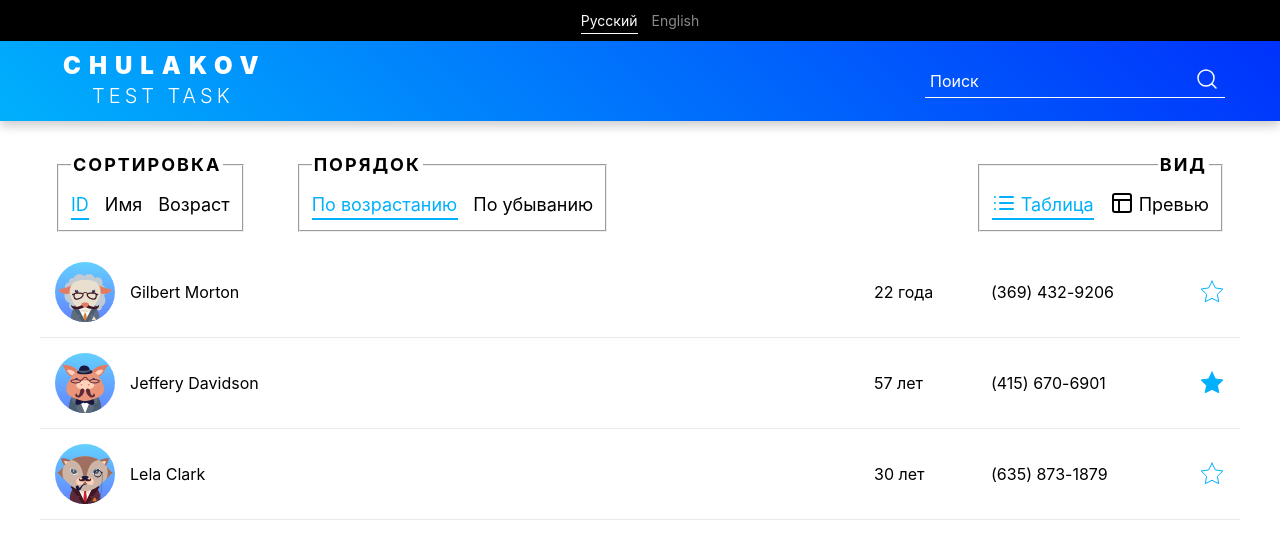
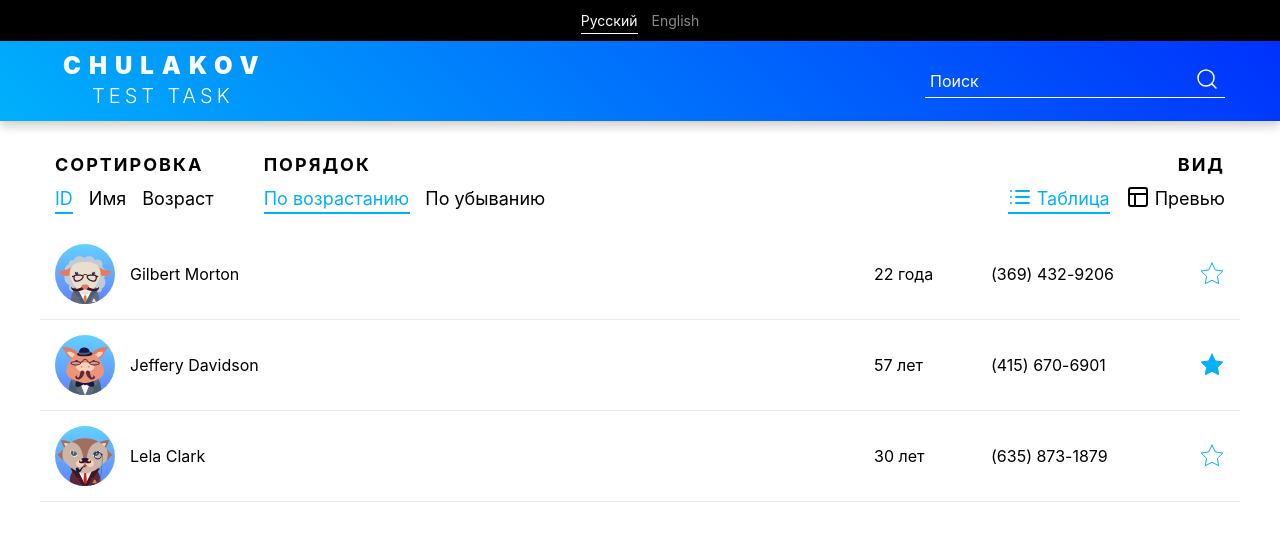
Before and after one commit to AlexAvD/chulakov-test-task, a React (Create React App) app: page / in a window 1280 px wide. Shown: the top 542 px of the page. Built offline with nearby package versions, Linux system fonts and the light colour scheme.

Commit message:
сбросил некоторые стили

```diff
--- a/src/index.scss
+++ b/src/index.scss
@@ -26,17 +26,25 @@ h4,
 p,
 ul[class],
 ol[class],
-li {
+li,
+fieldset {
   margin: 0;
+}
+
+fieldset,
+legend,
+ul[class],
+ol[class] {
+  padding: 0;
 }
 
 ul[class],
 ol[class] {
   list-style: none;
-  padding: 0;
 }
 
-img {
+img,
+video {
   max-width: 100%;
   display: block;
 }
@@ -46,6 +54,10 @@ button,
 textarea,
 select {
   font: inherit;
+}
+
+fieldset {
+  border: 0;
 }
 
 body,
```
